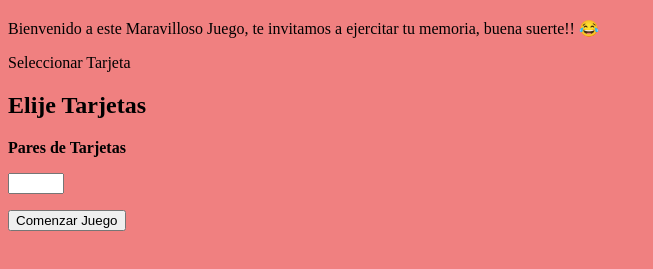
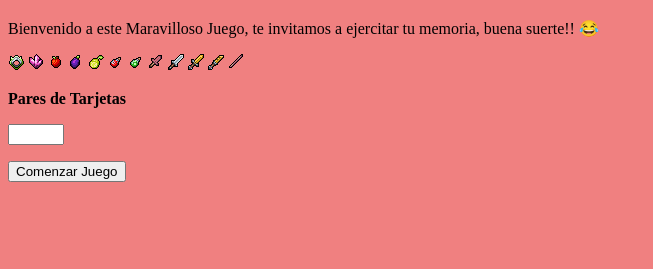
Before and after one commit to NaturalPowerGames/memory-game, a plain HTML site: page Proyect Game/index.html in a window 1280 px wide. Shown: the part 61-330 px from the top of the page, without its empty margins (0-653 px from the left). Drawn offline with Linux system fonts and the light colour scheme.

Commit message:
Pagina1 CSS/HTML
inclusion de iconos

```diff
--- a/Proyect Game/index.html
+++ b/Proyect Game/index.html
@@ -15,9 +15,26 @@
         Bienvenido a este Maravilloso Juego, te invitamos a ejercitar tu memoria, buena suerte!! 😂
     </p>
 
-    <section>Seleccionar Tarjeta </section>
 
-    <h2>Elije Tarjetas</h2>
+
+
+
+        <img src="iconos/Accessory_05.png" alt="tarjeta">
+        <img src="iconos/Crafting_01 .png" alt="tarjeta">
+        <img src="iconos/Food_01.png"      alt="tarjeta">
+        <img src="iconos/Food_05.png"      alt="tarjeta">
+        <img src="iconos/Food_10.png"      alt="tarjeta">
+        <img src="iconos/Potion_02.png"    alt="tarjeta">
+        <img src="iconos/Potion_05.png"    alt="tarjeta">
+        <img src="iconos/Weapon_01.png"    alt="tarjeta">
+        <img src="iconos/Weapon_04.png"    alt="tarjeta">
+        <img src="iconos/Weapon_08.png"    alt="tarjeta">
+        <img src="iconos/Weapon_10.png"    alt="tarjeta">
+        <img src="iconos/Weapon_12.png"    alt="tarjeta">
+
+
+
+
     <form>
         <p><strong>Pares de Tarjetas</strong></p>
         <input type="number" name="quantity" min="5" max="12">
```
Also changed, not shown: Proyect Game/iconos/Accessory_05.png (renamed from iconos/Accessory_05.png), Proyect Game/iconos/Crafting_01 .png (renamed from iconos/Crafting_01 - .png), Proyect Game/iconos/Food_01.png (renamed from iconos/Food_01.png), Proyect Game/iconos/Food_05.png (renamed from iconos/Food_05.png), Proyect Game/iconos/Food_10.png (renamed from iconos/Food_10.png), Proyect Game/iconos/Potion_02.png (renamed from iconos/Potion_02.png), Proyect Game/iconos/Potion_05.png (renamed from iconos/Potion_05.png), Proyect Game/iconos/Weapon_01.png (renamed from iconos/Weapon_01.png), Proyect Game/iconos/Weapon_04.png (renamed from iconos/Weapon_04.png), Proyect Game/iconos/Weapon_08.png (renamed from iconos/Weapon_08.png), Proyect Game/iconos/Weapon_10.png (renamed from iconos/Weapon_10.png), Proyect Game/iconos/Weapon_12.png (renamed from iconos/Weapon_12.png), 1 other file.
